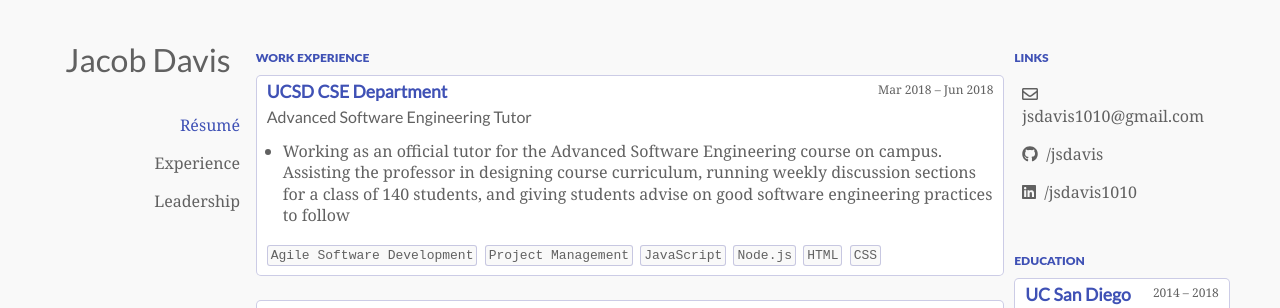
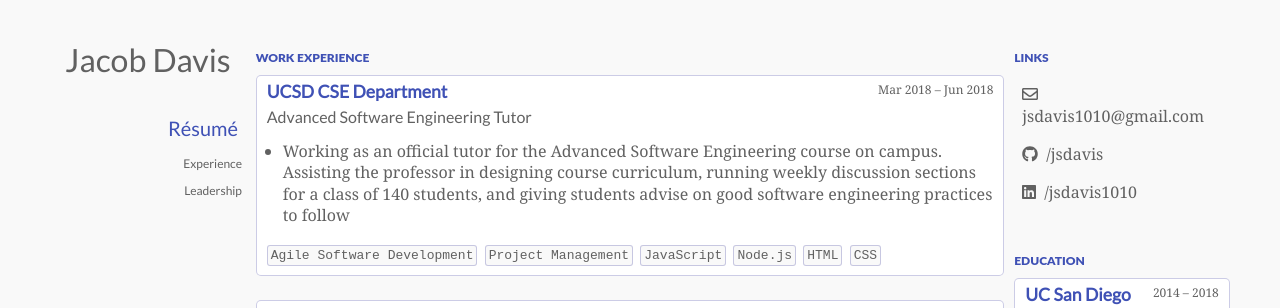
Before and after one commit to jsdavis/jsdavis.github.io, a Jekyll site: the page built from index.md, in a window 1280 px wide. Shown: the top 308 px of the page. Built offline with Jekyll 4.4.1, drawn with Linux system fonts in a browser that asks for light colours; nearby versions of some CDN libraries.

Commit message:
Finalized nav design

```diff
--- a/_layouts/resume.html
+++ b/_layouts/resume.html
@@ -14,7 +14,7 @@
 			<h1>{{ site.resume_name }}</h1>
 		</header>
 		<a href="/" class='active'>Résumé</a>
-		<div id="sub">
+		<div class="sub">
 			<a href="#experience">Experience</a>
 			<a href="#leadership">Leadership</a>
 		</div>
--- a/assets/css/main.sass
+++ b/assets/css/main.sass
@@ -35,6 +35,10 @@ body
 nav
     flex: 0 0 200px
     text-align: right
+    a
+        font: 1.25em $sans-serif
+    .sub a
+        font-size: .75em
 
 main
     flex: 1
```
